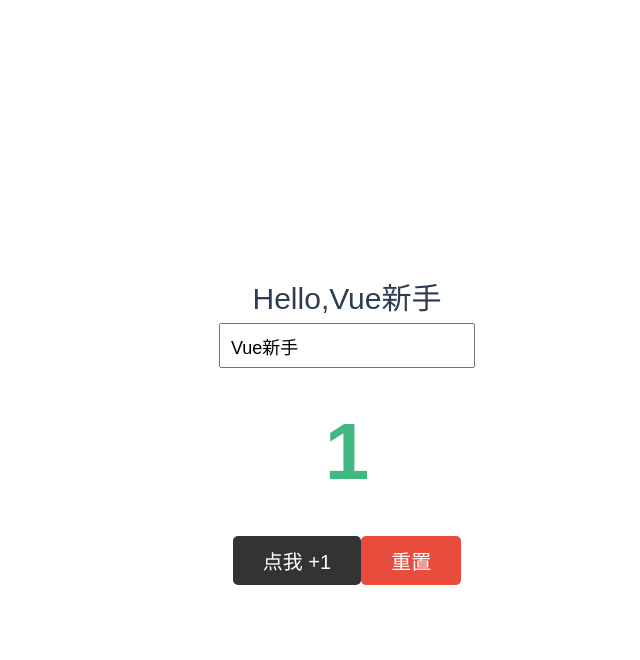
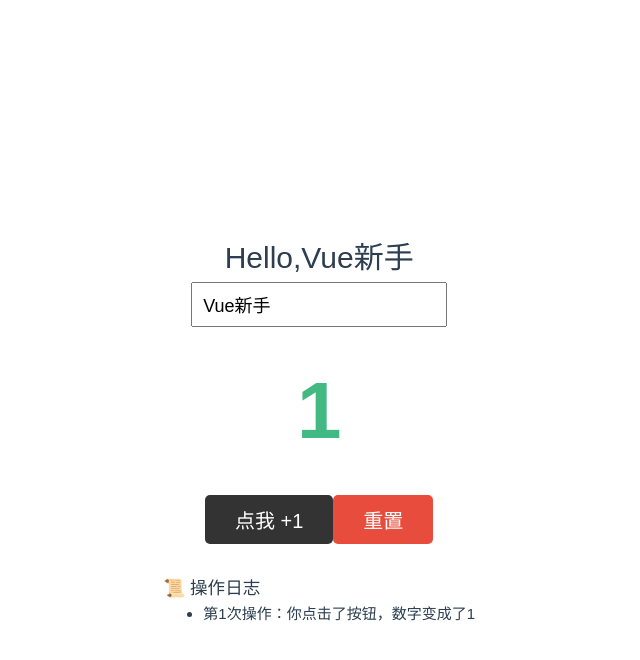
Before and after one commit to Terran-111/hello-vue, a Vue app: page / in a window 1280 px wide. Both pictures are taken after a click on the button "点我 +1". Shown: the top 660 px of the page, without its empty margins (165-805 px from the left). Built offline with nearby package versions, Linux system fonts and the light colour scheme.

Commit message:
增加列表循环功能

```diff
--- a/src/App.vue
+++ b/src/App.vue
@@ -6,13 +6,19 @@
   const count = ref(0)
   const name = ref("Vue新手 ")
 
+  const logs = ref([])
+
   // 定义一个函数：点击后执行什么
   function add() {
     count.value = count.value + 1
     console.log("现在的数字是：", count.value)
+
+    logs.value.push("你点击了按钮，数字变成了"+count.value)
   }
   function reset(){
     count.value=0
+
+    logs.value=[]
   }
 </script>
 
@@ -27,6 +33,16 @@
 
     <button @click="add">点我 +1</button>
     <button @click="reset" v-if="count>0" style="background-color: #e74c3c;">重置</button>
+
+    <div class="buttons"></div>
+    <div style="margin-top: 30px;text-align: left;">
+      <h3>📜 操作日志</h3>
+      <ul>
+        <li v-for="(item,index) in logs">
+          第{{ index+1 }}次操作：{{ item}}
+        </li>
+      </ul>
+    </div>
   </div>
 </template>
 
```
